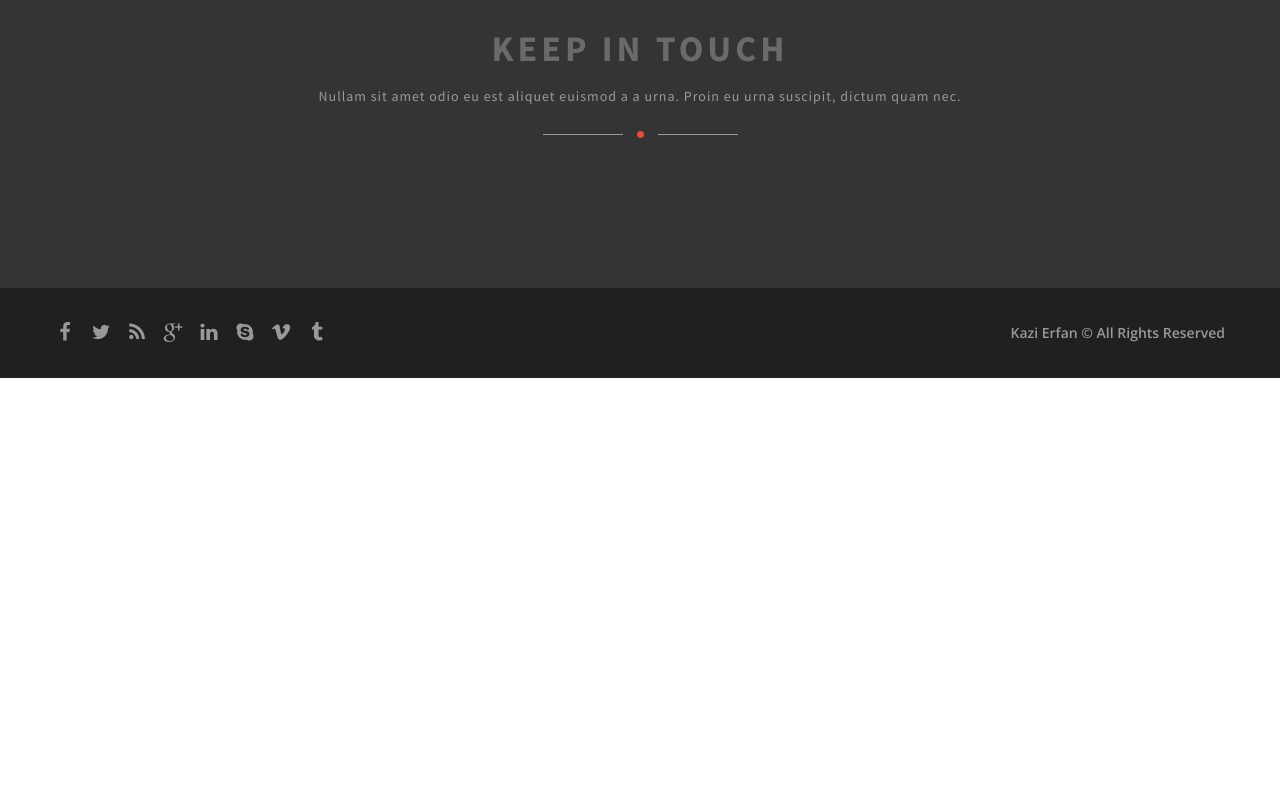
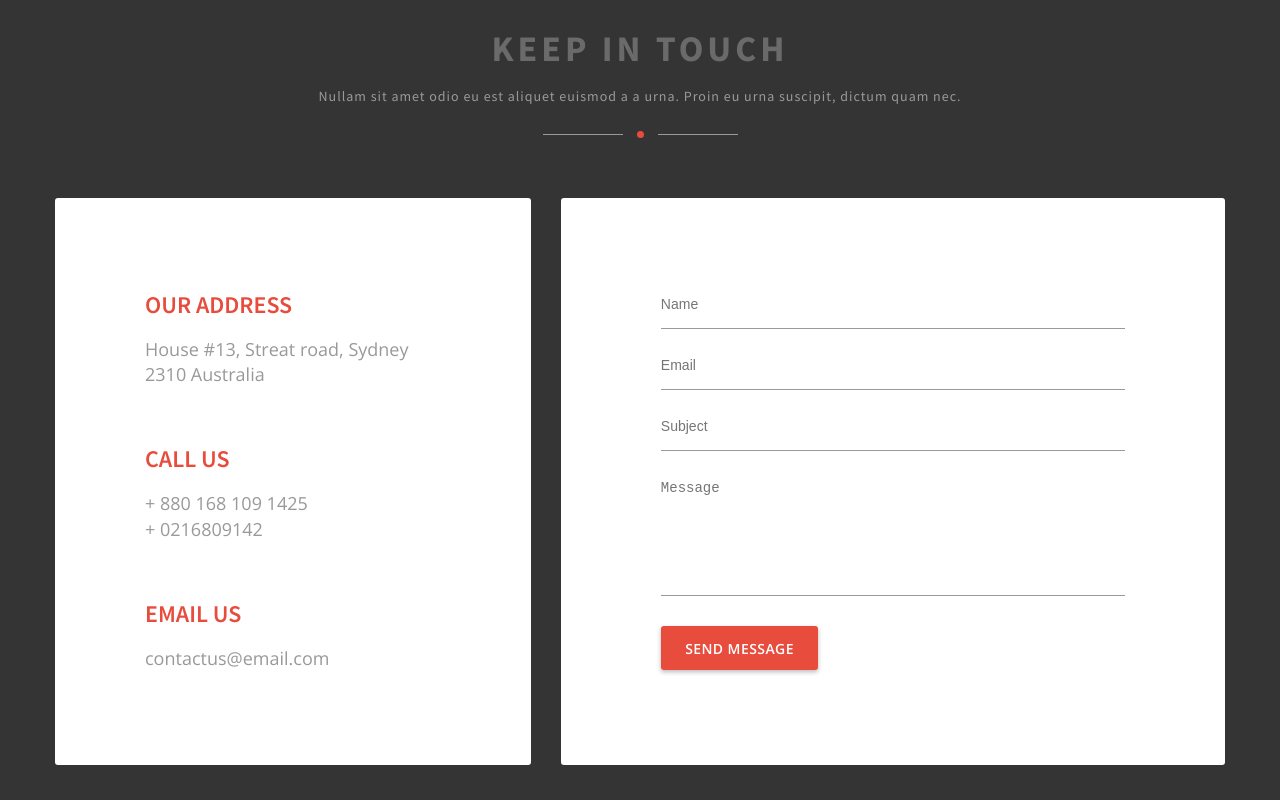
Before and after one commit to val-fom/frontend-trainee_test, a website: page app/index.html in a window 1280 px wide. Shown: the part 3860-4660 px from the top of the page. Before the commit the page ends 4238 px from the top, so only its background shows below. Drawn offline with nearby package versions, Linux system fonts and the light colour scheme; files that its build step writes are made by us from their sources.

Commit message:
add 'touch section'

```diff
--- a/app/index.html
+++ b/app/index.html
@@ -253,67 +253,91 @@
 			</div>
 
 			<div class="s-touch__items-wrapper">
-				<div class="touch-item"></div>
+				<address class="s-touch__item s-touch__address">
+					<h4 class="address__heading">Our address</h4>
+					<p class="address__paragraph">
+						House #13, Streat road, Sydney
+						<br> 2310 Australia
+					</p>
 
-				<div class="touch-item"></div>
+					<h4 class="address__heading">Call us</h4>
+					<p class="address__paragraph">
+						<a class="address__link" href="tel:+8801681091425">+ 880 168 109 1425</a>
+						<br>
+						<a class="address__link" href="tel:+0216809142">+ 0216809142</a>
+					</p>
+
+					<h4 class="address__heading">Email us</h4>
+					<p class="address__paragraph">
+						<a class="address__link" href="mailto:contactus@email.com">contactus@email.com</a>
+					</p>
+				</address>
+
+				<form class="s-touch__item s-touch__form" action="">
+					<input class="form__input" type="text" placeholder="Name">
+					<input class="form__input" type="email" placeholder="Email">
+					<input class="form__input" type="text" placeholder="Subject">
+					<textarea class="form__input form__message" placeholder="Message"></textarea>
+					<button class="button button--accent form__button" type="submit" name="submit" id="submit">Send message</button>
+				</form>
 			</div>
 		</section>
 	</div>
 
-	<div class="footer-container">
-		<footer class="footer">
-			<div class="footer-wrapper">
-				<ul class="footer__item social">
+	<div class="footer-container ">
+		<footer class="footer ">
+			<div class="footer-wrapper ">
+				<ul class="footer__item social ">
 					<li>
-						<a href="">
-							<i class="social__icon icon-facebook" aria-hidden="true"></i>
+						<a href="#">
+							<i class="social__icon icon-facebook " aria-hidden="true "></i>
 						</a>
 					</li>
 					<li>
-						<a href="">
-							<i class="social__icon icon-twitter" aria-hidden="true"></i>
+						<a href="#">
+							<i class="social__icon icon-twitter " aria-hidden="true "></i>
 						</a>
 					</li>
 					<li>
-						<a href="">
-							<i class="social__icon icon-rss" aria-hidden="true"></i>
+						<a href="#">
+							<i class="social__icon icon-rss " aria-hidden="true "></i>
 						</a>
 					</li>
 					</a>
 					<li>
-						<a href="">
-							<i class="social__icon icon-google-plus" aria-hidden="true"></i>
+						<a href="#">
+							<i class="social__icon icon-google-plus " aria-hidden="true "></i>
 						</a>
 					</li>
 					<li>
-						<a href="">
-							<i class="social__icon icon-linkedin" aria-hidden="true"></i>
+						<a href="#">
+							<i class="social__icon icon-linkedin " aria-hidden="true "></i>
 						</a>
 					</li>
 					<li>
-						<a href="">
-							<i class="social__icon icon-skype" aria-hidden="true"></i>
+						<a href="#">
+							<i class="social__icon icon-skype " aria-hidden="true "></i>
 						</a>
 					</li>
 					<li>
-						<a href="">
-							<i class="social__icon icon-vimeo" aria-hidden="true"></i>
+						<a href="#">
+							<i class="social__icon icon-vimeo " aria-hidden="true "></i>
 						</a>
 					</li>
 					<li>
-						<a href="">
-							<i class="social__icon icon-tumblr" aria-hidden="true"></i>
+						<a href="#">
+							<i class="social__icon icon-tumblr " aria-hidden="true "></i>
 						</a>
 					</li>
 				</ul>
 
-				<span class="footer__item copyright">Kazi Erfan © All Rights Reserved</span>
+				<span class="footer__item copyright ">Kazi Erfan © All Rights Reserved</span>
 
 			</div>
 		</footer>
 	</div>
 
-	<script src="./js/main.js"></script>
+	<script src="./js/main.js "></script>
 </body>
 
 </html>
--- a/app/sass/_s-pricing.scss
+++ b/app/sass/_s-pricing.scss
@@ -96,6 +96,5 @@
 	font-size: 1.2rem;
 	line-height: 48px;
 	border: none;
-	// box-shadow: 0px 2px 4.75px 0.25px rgba(#000, 0.25);
 	transition: $transition;
 }
--- a/app/sass/_s-touch.scss
+++ b/app/sass/_s-touch.scss
@@ -5,8 +5,88 @@
 .s-touch {
 }
 
-.s-touch__heading {
+.s-touch__items-wrapper {
+	display: flex;
+	padding: 15px;
+	margin: 30px -30px 0;
+	align-items: stretch;
 }
 
-.s-touch__items-wrapper {
+.s-touch__item {
+	background-color: #fff;
+	border-radius: 3px;
+	margin: 15px;
+	padding: 35px 90px 94px;
+	text-align: left;
 }
+
+.s-touch__address {
+	flex: 1 1 41.6%;
+}
+
+.address__heading {
+	margin-top: 60px;
+	text-transform: uppercase;
+	color: $color-accent;
+	font-family: $font-pro;
+	font-weight: 600;
+	font-size: 2.4rem;
+}
+
+.address__paragraph {
+	margin-top: 20px;
+	font-size: 1.8rem;
+	color: #999999;
+	line-height: 1.4em;
+}
+
+.address__link {
+	color: inherit;
+	border-bottom: 1px dashed transparent;
+	transition: border-color $transition;
+	&:hover {
+		border-color: #999999;
+	}
+}
+
+.s-touch__form {
+	flex: 1 1 58.4%;
+	display: flex;
+	flex-direction: column;
+	padding: 70px 100px 95px;
+}
+
+.form__input {
+	color: #333;
+	margin-top: 11px;
+	height: 5rem;
+	font-size: 1.4rem;
+	padding: 0;
+	border: none;
+	border-bottom: 1px solid #999999;
+	flex: 0 0 5rem;
+	transition: border-bottom $transition;
+	&:focus {
+		border-bottom: 2px solid $color-accent;
+		outline: none;
+	}
+}
+
+.form__input.form__message {
+	flex: 1 1 auto;
+	line-height: 1.5em;
+	padding-top: 1.6rem;
+	resize: none;
+}
+
+.form__button {
+	margin-top: 30px;
+	height: 44px;
+	width: 157px;
+	font-size: 1.4rem;
+	line-height: 44px;
+	border: none;
+	transition: $transition;
+	font-weight: 600;
+	font-family: $font-main;
+}
```
